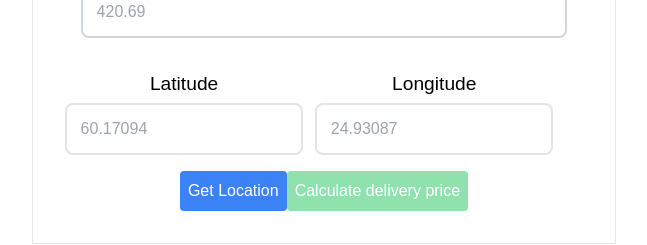
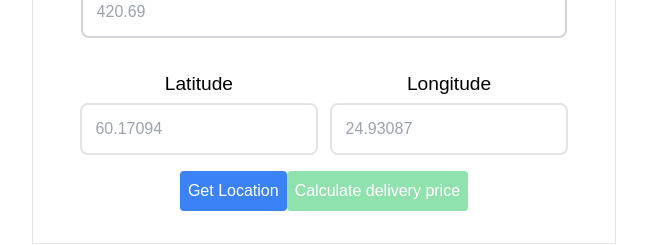
Before and after one commit to duckbat/wolt-frontend-intership-2025, a React (Vite) app: page / in a window 1280 px wide. Shown: the part 417-662 px from the top of the page, without its empty margins (316-963 px from the left). Built offline with nearby package versions, Linux system fonts and the light colour scheme; a web font is replaced by a local one.

Commit message:
fixed centered div

```diff
--- a/src/components/ui/Inputs/GetLocationInput.tsx
+++ b/src/components/ui/Inputs/GetLocationInput.tsx
@@ -31,7 +31,7 @@ const GetLocationInput: React.FC<GetLocationInputProps> = ({
   };
 
   return (
-    <div className="flex row-auto space-x-3">
+    <div className="flex items-center justify-center row-auto space-x-3">
       <div>
         <label htmlFor="latitude" className="block mb-1">
           Latitude
--- a/src/components/ui/PriceBreakdown.tsx
+++ b/src/components/ui/PriceBreakdown.tsx
@@ -20,8 +20,8 @@ const PriceBreakdown: React.FC<PriceBreakdownProps> = ({ result }) => {
   const totalPriceEur = (totalPrice / 100).toFixed(2);
 
   return (
-    <div className="p-4 mt-4">
-      <h3>Price Breakdown</h3>
+    <div className="p-8 mt-4 font-medium text-left">
+      <h3 className="font-bold">Price Breakdown</h3>
       <p data-raw-value={cartValue}>Cart Value: {cartValueEur} EUR</p>
       <p data-raw-value={deliveryFee}>Delivery Fee: {deliveryFeeEur} EUR</p>
       <p data-raw-value={deliveryDistance}>Delivery Distance: {deliveryDistance} meters</p>
```
